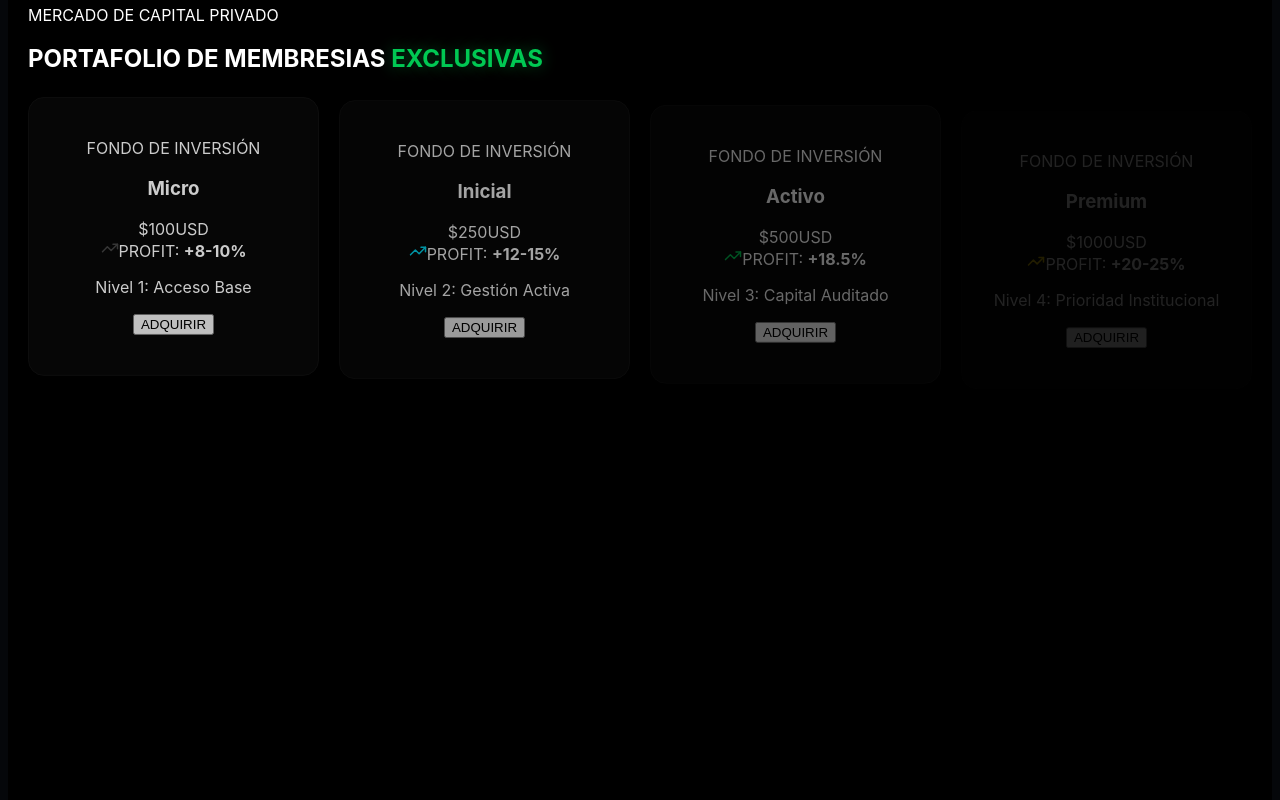
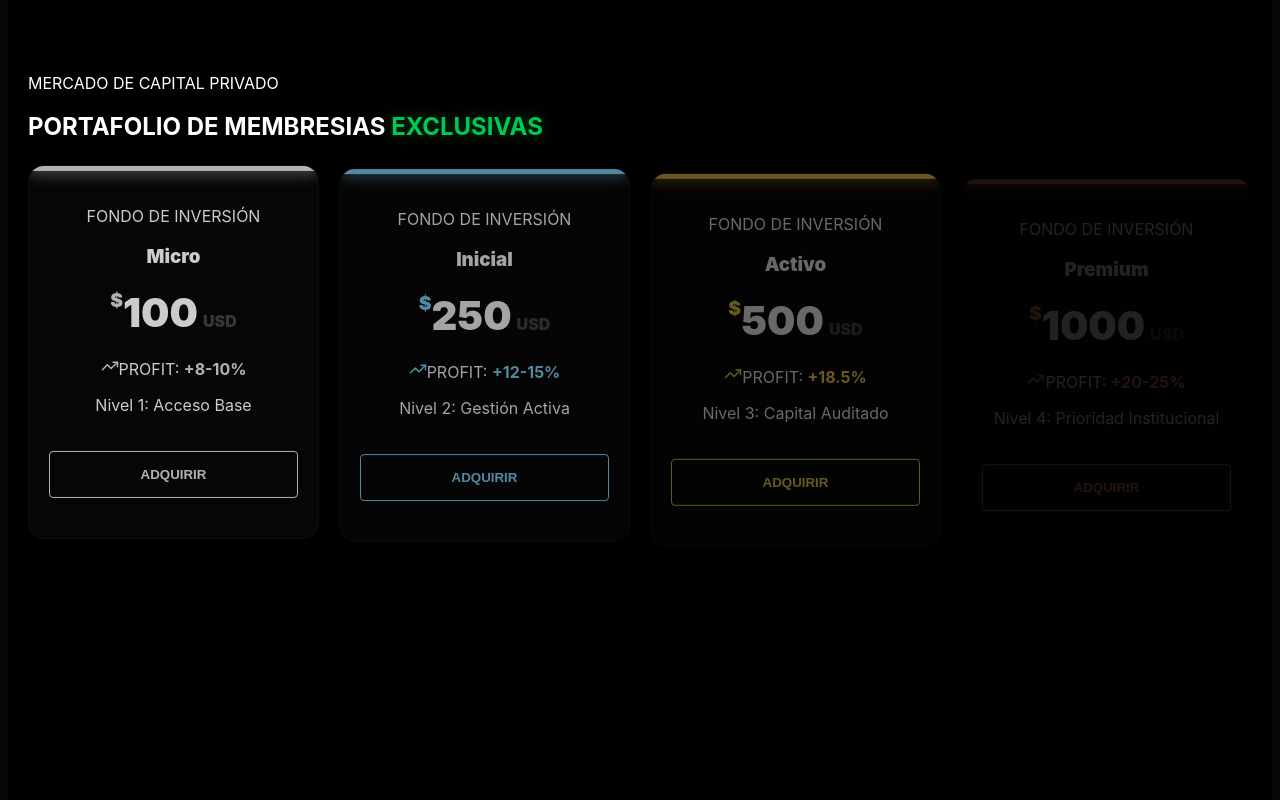
Before and after one commit to DeVx1978/el-guru-elite, a Next.js app: page / in a window 1280 px wide. Shown: the part 940-1740 px from the top of the page. Built offline with nearby package versions, Linux system fonts and the light colour scheme.

Commit message:
V28.0: Restauracion visual completa de membresias con pigmentacion institucional

```diff
--- a/src/app/page.tsx
+++ b/src/app/page.tsx
@@ -29,10 +29,10 @@ export default function LandingPage() {
   };
 
   const membresias = [
-    { name: 'Micro', price: '100', profit: '+8-10%', perk: 'Nivel 1: Acceso Base', delay: '0.1s', color: '#444' },
-    { name: 'Inicial', price: '250', profit: '+12-15%', perk: 'Nivel 2: Gestión Activa', delay: '0.2s', color: '#00E5FF' },
-    { name: 'Activo', price: '500', profit: '+18.5%', perk: 'Nivel 3: Capital Auditado', delay: '0.3s', color: '#00C853' },
-    { name: 'Premium', price: '1000', profit: '+20-25%', perk: 'Nivel 4: Prioridad Institucional', delay: '0.4s', color: '#FFD600' },
+    { name: 'Micro', price: '100', profit: '+8-10%', perk: 'Nivel 1: Acceso Base', delay: '0.1s', color: '#E0E0E0' },
+    { name: 'Inicial', price: '250', profit: '+12-15%', perk: 'Nivel 2: Gestión Activa', delay: '0.2s', color: '#81D4FA' },
+    { name: 'Activo', price: '500', profit: '+18.5%', perk: 'Nivel 3: Capital Auditado', delay: '0.3s', color: '#FFD54F' },
+    { name: 'Premium', price: '1000', profit: '+20-25%', perk: 'Nivel 4: Prioridad Institucional', delay: '0.4s', color: '#FF8A65' },
     { name: 'Élite', price: '1500', profit: '+30% VIP', perk: 'Nivel 5: Fondo Global VIP', delay: '0.5s', color: '#AA00FF' }
   ];
 
@@ -191,16 +191,37 @@ export default function LandingPage() {
         <div className="plans-grid-luxe">
           {membresias.map((plan) => (
             <div key={plan.name} className="membership-card-luxe fade-up-card shadow-hover" style={{animationDelay: plan.delay, '--card-color': plan.color} as React.CSSProperties}>
+
+              {/* REBORDE SUPERIOR BRILLANTE RESTAURADO */}
               <div className="card-energy-bar"></div>
+
               <div className="m-card-inner">
-                <div className="m-card-header"><span className="m-fondo-tag">FONDO DE INVERSIÓN</span><h3 className="m-card-name">{plan.name}</h3></div>
+                <div className="m-card-header">
+                  <span className="m-fondo-tag">FONDO DE INVERSIÓN</span>
+                  <h3 className="m-card-name" style={{color: 'white', fontWeight: 900}}>{plan.name}</h3>
+                </div>
                 <div className="m-card-body">
-                  <div className="m-card-price"><span className="m-sign">$</span><span className="m-num">{plan.price}</span><span className="m-usd">USD</span></div>
-                  <div className="m-card-profit"><TrendingUp size={18} color={plan.color} /><span>PROFIT: <strong>{plan.profit}</strong></span></div>
+                  <div className="m-card-price">
+                    <span className="m-sign" style={{color: plan.color}}>$</span>
+                    <span className="m-num">{plan.price}</span>
+                    <span className="m-usd">USD</span>
+                  </div>
+                  <div className="m-card-profit">
+                    <TrendingUp size={18} color={plan.color} />
+                    <span>PROFIT: <strong style={{color: plan.color}}>{plan.profit}</strong></span>
+                  </div>
                   <div className="m-divider-luxe"></div>
                   <p className="m-perk-text">{plan.perk}</p>
                 </div>
-                <button onClick={(e) => ejecutarTransicion(e, '/unete')} className="btn-m-acquire">ADQUIRIR</button>
+
+                {/* BOTÓN CON COLOR DINÁMICO SEGÚN EL PLAN */}
+                <button
+                  onClick={(e) => ejecutarTransicion(e, '/unete')}
+                  className="btn-m-acquire-colored"
+                  style={{ '--btn-color': plan.color } as React.CSSProperties}
+                >
+                  ADQUIRIR
+                </button>
               </div>
             </div>
           ))}
@@ -243,7 +264,6 @@ export default function LandingPage() {
         .text-glow-neon { background: linear-gradient(180deg, #fff 30%, var(--neon) 100%); -webkit-background-clip: text; -webkit-text-fill-color: transparent; }
         .hero-subtext { color: #666; font-size: 1.1rem; line-height: 1.6; max-width: 600px; margin-bottom: 35px; }
 
-        /* --- BOTONES EN UNA SOLA FILA PARA MÓVIL --- */
         .hero-cta-btn-group { display: flex; gap: 8px; width: 100%; }
         .btn-hero-primary { background: var(--neon); color: black; border: none; padding: 16px 15px; border-radius: 4px; font-weight: 900; display: flex; align-items: center; justify-content: center; gap: 8px; cursor: pointer; flex: 1.5; font-size: 0.75rem; white-space: nowrap; }
         .btn-hero-secondary { background: transparent; border: 1px solid var(--neon); color: var(--neon); padding: 16px 15px; border-radius: 4px; font-weight: 900; display: flex; align-items: center; justify-content: center; gap: 8px; cursor: pointer; flex: 1; font-size: 0.75rem; white-space: nowrap; }
@@ -254,19 +274,24 @@ export default function LandingPage() {
           .btn-hero-secondary { display: none; }
         }
 
-        .hero-visuals-horizontal { display: flex; flex-direction: column; gap: 15px; margin-top: 50px; }
-        @media (min-width: 1024px) { .hero-visuals-horizontal { flex-direction: row; gap: 20px; } }
         .stat-card-horizontal { background: rgba(10,10,10,0.8); border: 1px solid #111; padding: 20px; border-radius: 12px; display: flex; align-items: center; gap: 15px; flex: 1; }
-        .stat-label { font-size: 10px; color: #444; font-weight: 900; letter-spacing: 2px; }
-        .stat-value { font-size: 1.3rem; font-weight: 900; }
 
+        /* ESTILOS RECTIFICADOS PARA EL PORTAFOLIO */
         .plans-section-luxe { padding: 80px 20px; max-width: 1600px; margin: 0 auto; }
         .plans-grid-luxe { display: grid; grid-template-columns: repeat(auto-fit, minmax(280px, 1fr)); gap: 20px; }
+
         .membership-card-luxe { background: #080808; border: 1px solid #111; border-radius: 16px; padding: 40px 20px; position: relative; overflow: hidden; transition: 0.4s; text-align: center; }
+        .membership-card-luxe:hover { border-color: var(--card-color); transform: translateY(-10px); }
+
+        .card-energy-bar { position: absolute; top:0; left:0; width: 100%; height: 5px; background: var(--card-color); box-shadow: 0 0 15px var(--card-color); z-index: 5; }
+        .m-card-price { font-size: 2.5rem; font-weight: 900; margin: 20px 0; }
+        .m-card-price .m-sign { font-size: 1.2rem; vertical-align: top; }
+        .m-card-price .m-usd { font-size: 1rem; color: #444; margin-left: 5px; }
+
+        .btn-m-acquire-colored { width: 100%; padding: 15px; background: transparent; border: 1px solid var(--btn-color); color: var(--btn-color); font-weight: 900; cursor: pointer; margin-top: 20px; border-radius: 4px; transition: 0.3s; }
+        .btn-m-acquire-colored:hover { background: var(--btn-color); color: black; box-shadow: 0 0 20px var(--btn-color); }
 
         .footer-elite-master { padding: 60px 20px; background: #050505; text-align: center; border-top: 1px solid #111; margin-top: 50px; }
-        .footer-links-row { display: flex; justify-content: center; gap: 30px; margin-bottom: 30px; }
-
         .fade-up-card { opacity: 0; animation: fadeUp 0.8s ease forwards; }
         @keyframes fadeUp { from { opacity: 0; transform: translateY(20px); } to { opacity: 1; transform: translateY(0); } }
       `}</style>
```
